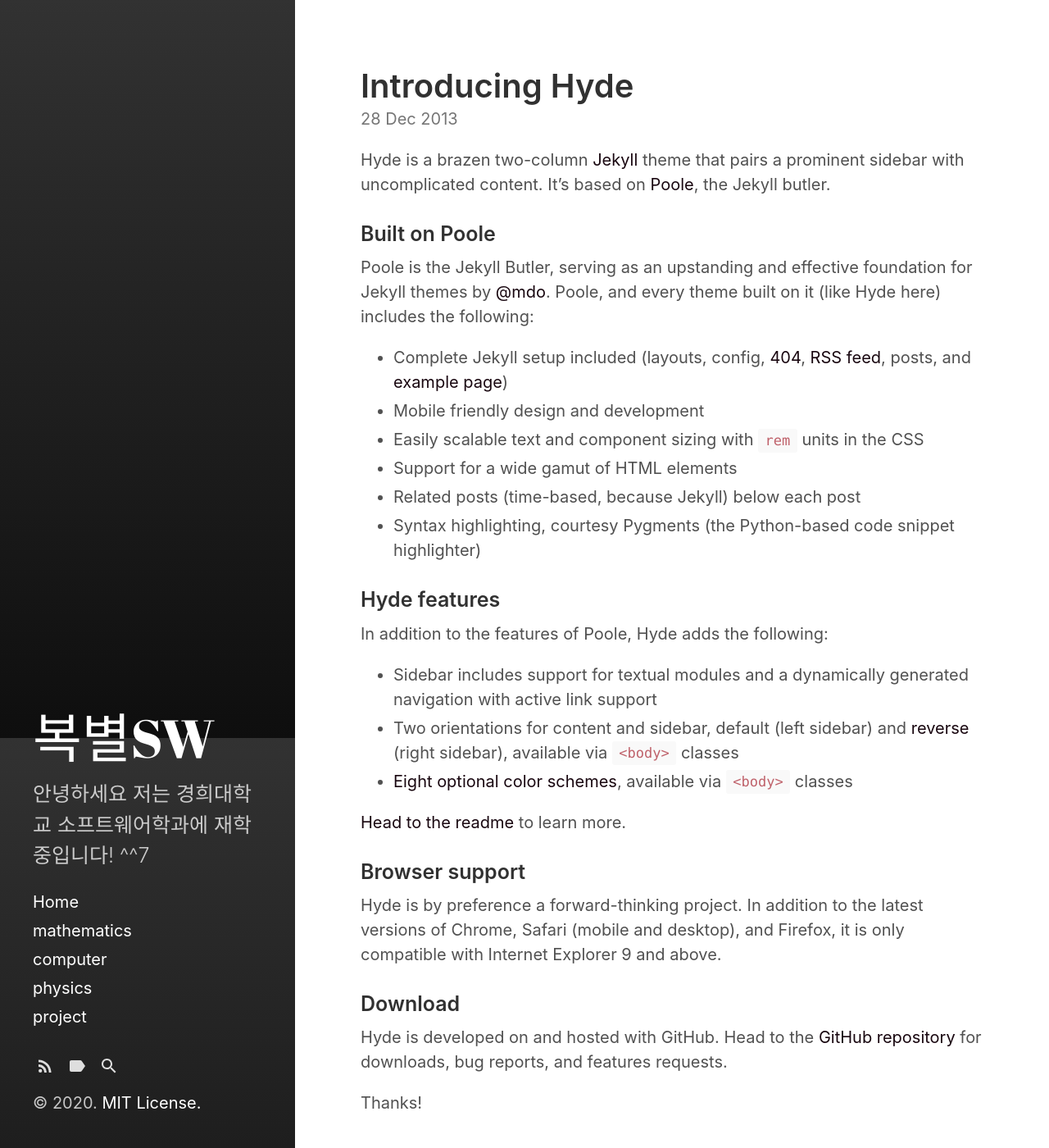
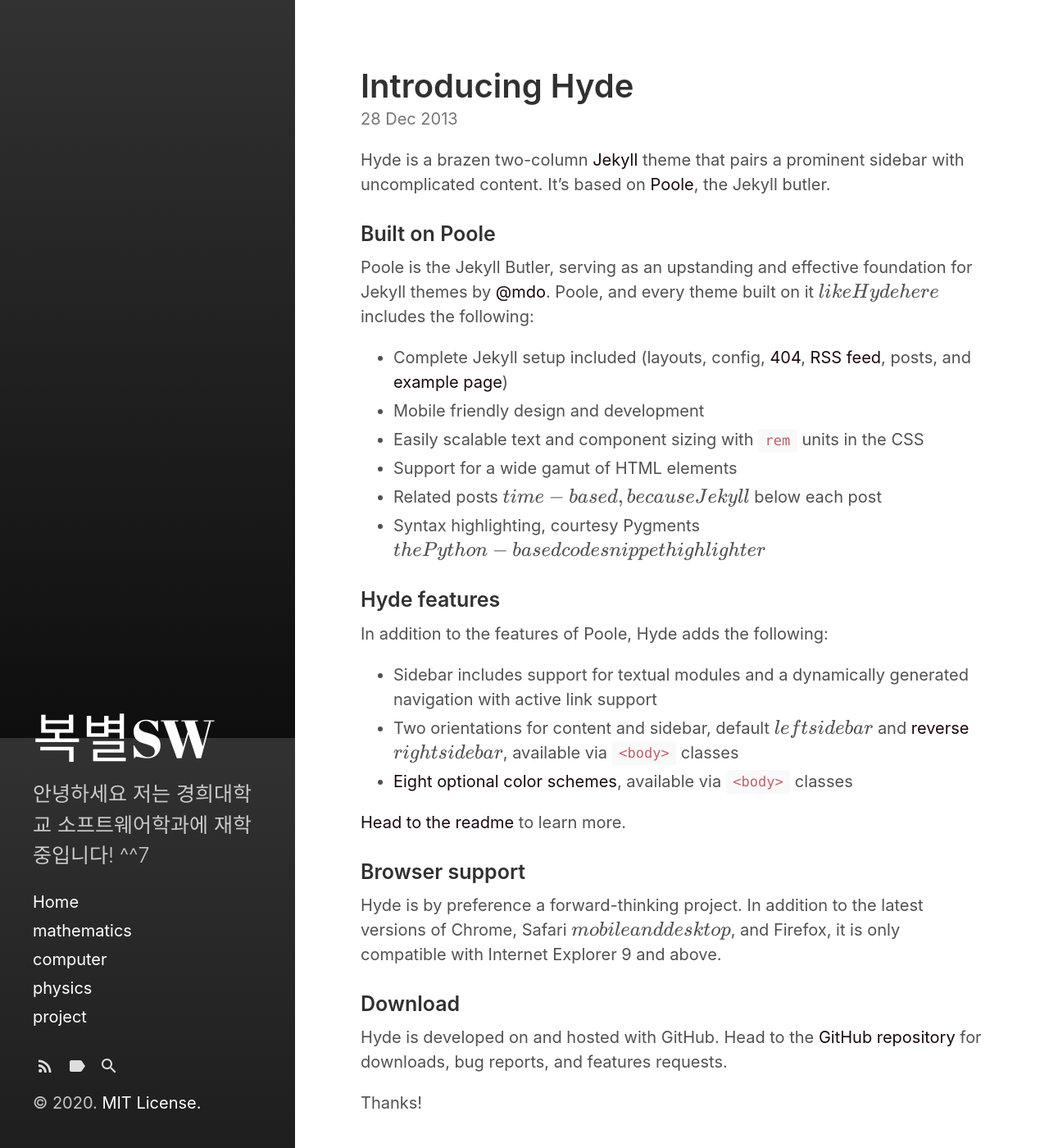
Before and after one commit to luckydipper/luckydipper.github.io, a Jekyll site: the page built from _posts/2013-12-28-introducing-hyde.md, in a window 1280 px wide and 1400 px high. Shown: the whole window at 82% size. Built offline with Jekyll 4.4.1, drawn with Linux system fonts in a browser that asks for light colours; formulas are drawn with MathJax 3; part of the change alters nothing that is shown.

```diff
--- a/_config.yml
+++ b/_config.yml
@@ -38,3 +38,5 @@ sidebar_home_link:  true
 
 disqus:
   shortname: https-luckydipper-github-io
+
+google_analytics: 'UA-172721562-1'
--- a/_layouts/post.html
+++ b/_layouts/post.html
@@ -4,6 +4,18 @@ layout: default
 
 <header>
   <h1 class="post-title">{{ page.title }}</h1>
+  <meta charset="utf-8">
+  <meta name="viewport" content="width=device-width">
+  <script type="text/javascript" async
+  src="https://cdnjs.cloudflare.com/ajax/libs/mathjax/2.7.5/latest.js?config=TeX-MML-AM_CHTML" async>
+  </script>
+  <script type="text/x-mathjax-config">
+    MathJax.Hub.Config({
+
+      tex2jax: {inlineMath: [['$','$'], ['\(','\)']]}
+    });
+  </script>
+  <script type="text/x-mathjax-config"> MathJax.Hub.Config({ TeX: { equationNumbers: { autoNumber: "AMS" } } }); </script>
 </header>
 <div class="content">
   {% include post-meta.html post=page %}
```
